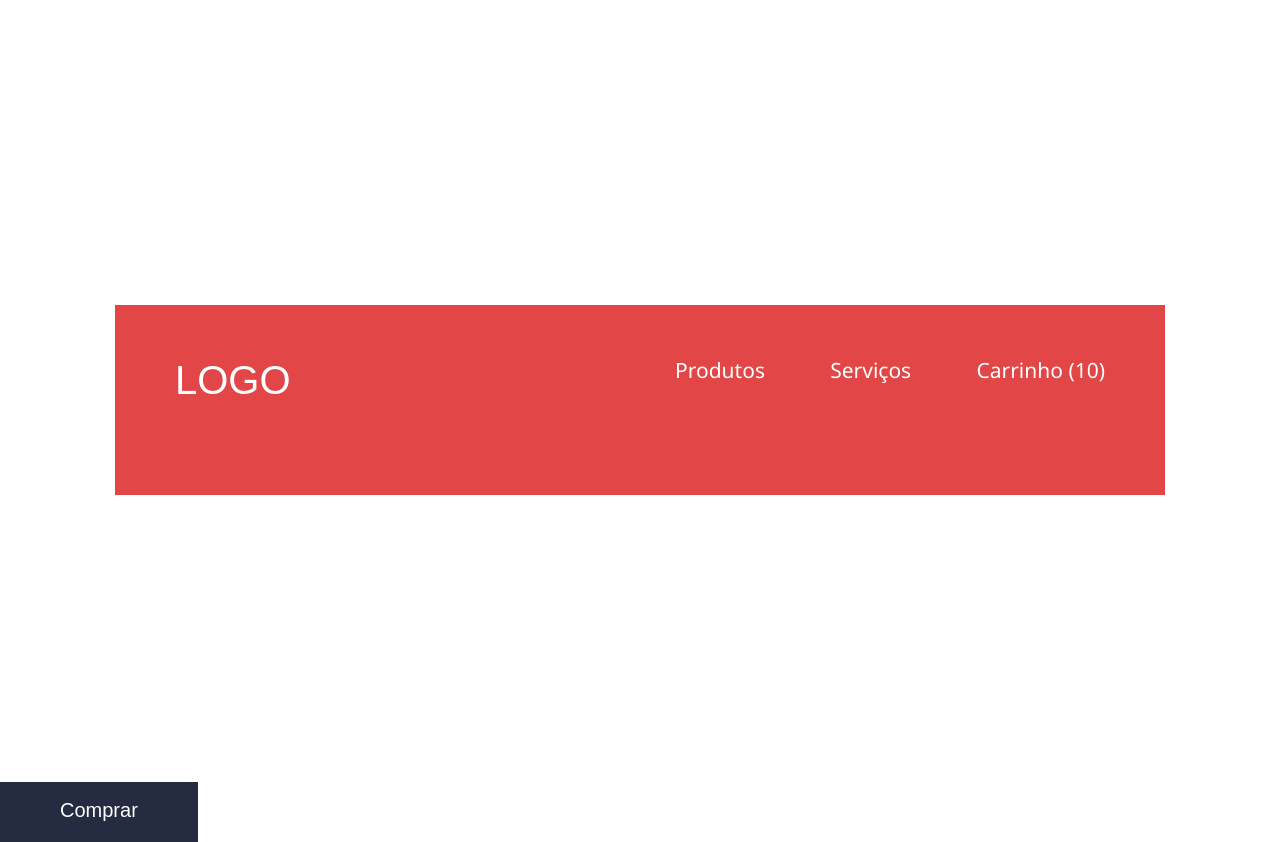
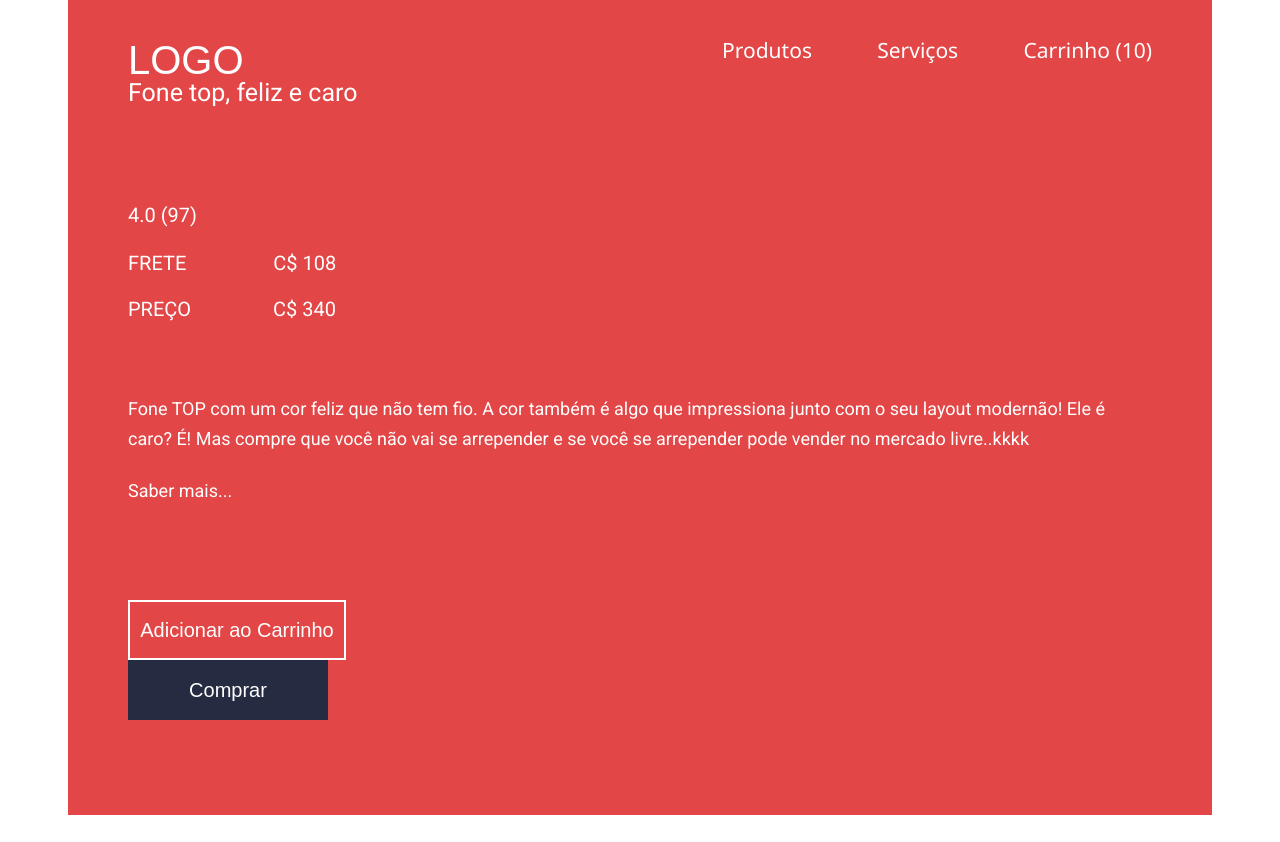
Before and after one commit to limhug/loja-fone, a plain HTML site: page index.html in a window 1280 px wide. After the commit the page ends 815 px from the top, so only its background shows below. Drawn offline with Linux system fonts and the light colour scheme.

Commit message:
[005] - Desafio Básico

```diff
--- /dev/null
+++ b/css/buttom-store.css
@@ -0,0 +1,22 @@
+.button-store {
+  display: inline-block;
+  box-sizing: border-box;
+  background-color: #252c41;
+  font-family: Arial, "Roboto", sans-serif;
+  color: #fff;
+  text-align: center;
+  font-size: 20px;
+  line-height: 60px;
+  text-decoration: none;
+  width: 200px;
+  height: 60px;
+  border: none;
+  cursor: pointer;
+}
+
+.button-store.-second {
+  background-color: transparent;
+  border: 2px solid #ffffff;
+  width: 218px;
+  line-height: 56px;
+}
--- /dev/null
+++ b/css/container-store.css
@@ -0,0 +1,9 @@
+.container-store {
+  width: 80%;
+  background-color: #e24647;
+  padding: 55px 60px 95px;
+  position: absolute;
+  top: 50%;
+  left: 50%;
+  transform: translateX(-50%) translateY(-50%);
+}
--- /dev/null
+++ b/css/description-store.css
@@ -0,0 +1,52 @@
+.description-store {
+  font-family: "Roboto", sans-serif;
+  color: #ffffff;
+}
+
+.title {
+  font-size: 25px;
+}
+
+.rating {
+  font-size: 20px;
+  margin-top: 100px;
+  ml10
+}
+
+.delivery {
+  font-size: 20px;
+  margin-top: 28px;
+  text-transform: uppercase;
+}
+
+.price {
+  font-size: 20px;
+  margin-top: 26px;
+  text-transform: uppercase;
+}
+
+.value {
+  margin-left: 82px;
+}
+
+.price .value {
+  margin-left: 77px;
+}
+
+.description {
+  font-size: 18px;
+  margin-top: 75px;
+  line-height: 30px;
+}
+
+.view-more {
+  color: inherit;
+  margin-top: 28px;
+  margin-bottom: 100px;
+}
+
+.link{
+  font-size: 18px;
+  text-decoration: none;
+  color: inherit;
+}
--- /dev/null
+++ b/css/header-store.css
@@ -0,0 +1,26 @@
+.header-store {
+  color: #fff;
+  overflow: hidden;
+}
+
+.header-store .title {
+  font-size: 40px;
+  font-family: Arial, "Roboto", sans-serif;
+  float: left;
+}
+
+.header-store .navigation {
+  font-size: 21px;
+  float: right;
+}
+
+.header-store .action {
+  text-decoration: none;
+  font-family: "Segoe UI", "Roboto", sans-serif;
+  color: inherit;
+  margin-right: 60px;
+}
+
+.header-store .last {
+  margin-right: 0;
+}
--- /dev/null
+++ b/css/reset.css
@@ -0,0 +1,129 @@
+/* http://meyerweb.com/eric/tools/css/reset/
+   v2.0 | 20110126
+   License: none (public domain)
+*/
+
+html,
+body,
+div,
+span,
+applet,
+object,
+iframe,
+h1,
+h2,
+h3,
+h4,
+h5,
+h6,
+p,
+blockquote,
+pre,
+a,
+abbr,
+acronym,
+address,
+big,
+cite,
+code,
+del,
+dfn,
+em,
+img,
+ins,
+kbd,
+q,
+s,
+samp,
+small,
+strike,
+strong,
+sub,
+sup,
+tt,
+var,
+b,
+u,
+i,
+center,
+dl,
+dt,
+dd,
+ol,
+ul,
+li,
+fieldset,
+form,
+label,
+legend,
+table,
+caption,
+tbody,
+tfoot,
+thead,
+tr,
+th,
+td,
+article,
+aside,
+canvas,
+details,
+embed,
+figure,
+figcaption,
+footer,
+header,
+hgroup,
+menu,
+nav,
+output,
+ruby,
+section,
+summary,
+time,
+mark,
+audio,
+video {
+  margin: 0;
+  padding: 0;
+  border: 0;
+  font-size: 100%;
+  font: inherit;
+  vertical-align: baseline;
+}
+/* HTML5 display-role reset for older browsers */
+article,
+aside,
+details,
+figcaption,
+figure,
+footer,
+header,
+hgroup,
+menu,
+nav,
+section {
+  display: block;
+}
+body {
+  line-height: 1;
+}
+ol,
+ul {
+  list-style: none;
+}
+blockquote,
+q {
+  quotes: none;
+}
+blockquote:before,
+blockquote:after,
+q:before,
+q:after {
+  content: "";
+  content: none;
+}
+table {
+  border-collapse: collapse;
+  border-spacing: 0;
+}
--- a/header.css
+++ /dev/null
@@ -1,50 +0,0 @@
-html,
-body {
-  height: 100%;
-}
-
-.main {
-  height: 100%;
-  display: flex;
-  align-items: center;
-}
-
-header {
-  width: 100%;
-  background-color: #e24647;
-  color: #fff;
-  overflow: hidden;
-  margin: 0 115px;
-  padding: 55px 60px 95px;
-}
-
-h1 {
-  font-size: 40px;
-  font-family: Arial, "Roboto", sans-serif;
-  float: left;
-}
-
-nav {
-  font-size: 21px;
-  float: right;
-}
-
-a {
-  text-decoration: none;
-  font-family: "Segoe UI", "Roboto", sans-serif;
-  color: inherit;
-  margin-right: 60px;
-}
-
-a:last-child {
-  margin-right: 0;
-}
-
-.btn-comprar {
-  background-color: #252c41;
-  color: #fff;
-  text-align: center;
-  font-family: Arial, "Roboto", sans-serif;
-  font-size: 20px;
-  padding: 17px 60px 21px 60px;
-}
--- a/index.html
+++ b/index.html
@@ -5,24 +5,38 @@
     <meta name="viewport" content="width=device-width, initial-scale=1.0" />
     <meta http-equiv="X-UA-Compatible" content="ie=edge" />
     <title>Loja Fone</title>
-    <link rel="stylesheet" href="reset.css" />
     <link
       href="https://fonts.googleapis.com/css?family=Roboto:400,500,700&display=swap"
       rel="stylesheet"
     />
-    <link rel="stylesheet" href="header.css" />
+    <link rel="stylesheet" href="css/reset.css" />
+    <link rel="stylesheet" href="css/container-store.css" />
+    <link rel="stylesheet" href="css/header-store.css" />
+    <link rel="stylesheet" href="css/buttom-store.css" />
+    <link rel="stylesheet" href="css/description-store.css" />
   </head>
   <body>
-    <div class="main">
-      <header>
-        <h1>LOGO</h1>
-        <nav>
-          <a href="#">Produtos</a>
-          <a href="#">Serviços</a>
-          <a href="#">Carrinho (10)</a>
+    <div class="container-store">
+      <header class="header-store">
+        <h1 class="title">LOGO</h1>
+        <nav class="navigation">
+          <a class="action" href="#">Produtos</a>
+          <a class="action" href="#">Serviços</a>
+          <a class="action last" href="#">Carrinho (10)</a>
         </nav>
       </header>
+
+      <dl class="description-store">
+        <dt class="title">Fone top, feliz e caro</dt>
+        <dd class="rating">4.0 (97)</dd>
+        <dd class="delivery">Frete <strong class="value">C$ 108</strong></dd>
+        <dd class="price">Preço <strong class="value">C$ 340</strong></dd>
+        <dd class="description">Fone TOP com um cor feliz que não tem fio. A cor também é algo que impressiona junto com o seu layout modernão! Ele é caro? É! Mas compre que você não vai se arrepender e se você se arrepender pode vender no mercado livre..kkkk</dd>
+        <dd class="view-more"><a class='link' href="">Saber mais...</a></dd>
+        <dd class='buy-buttom'><buttom class="button-store -second" alt="Adicionar ao Carrinho">Adicionar ao Carrinho</buttom></dd>
+        <dd class="buy-buttom"><buttom class="button-store" href="#" alt="Comprar">Comprar</a></dd>
+      </dl>
+
     </div>
-    <a class="btn-comprar" href="#" alt="Comprar">Comprar</a>
   </body>
 </html>
--- a/reset.css
+++ /dev/null
@@ -1,129 +0,0 @@
-/* http://meyerweb.com/eric/tools/css/reset/
-   v2.0 | 20110126
-   License: none (public domain)
-*/
-
-html,
-body,
-div,
-span,
-applet,
-object,
-iframe,
-h1,
-h2,
-h3,
-h4,
-h5,
-h6,
-p,
-blockquote,
-pre,
-a,
-abbr,
-acronym,
-address,
-big,
-cite,
-code,
-del,
-dfn,
-em,
-img,
-ins,
-kbd,
-q,
-s,
-samp,
-small,
-strike,
-strong,
-sub,
-sup,
-tt,
-var,
-b,
-u,
-i,
-center,
-dl,
-dt,
-dd,
-ol,
-ul,
-li,
-fieldset,
-form,
-label,
-legend,
-table,
-caption,
-tbody,
-tfoot,
-thead,
-tr,
-th,
-td,
-article,
-aside,
-canvas,
-details,
-embed,
-figure,
-figcaption,
-footer,
-header,
-hgroup,
-menu,
-nav,
-output,
-ruby,
-section,
-summary,
-time,
-mark,
-audio,
-video {
-  margin: 0;
-  padding: 0;
-  border: 0;
-  font-size: 100%;
-  font: inherit;
-  vertical-align: baseline;
-}
-/* HTML5 display-role reset for older browsers */
-article,
-aside,
-details,
-figcaption,
-figure,
-footer,
-header,
-hgroup,
-menu,
-nav,
-section {
-  display: block;
-}
-body {
-  line-height: 1;
-}
-ol,
-ul {
-  list-style: none;
-}
-blockquote,
-q {
-  quotes: none;
-}
-blockquote:before,
-blockquote:after,
-q:before,
-q:after {
-  content: "";
-  content: none;
-}
-table {
-  border-collapse: collapse;
-  border-spacing: 0;
-}
```
